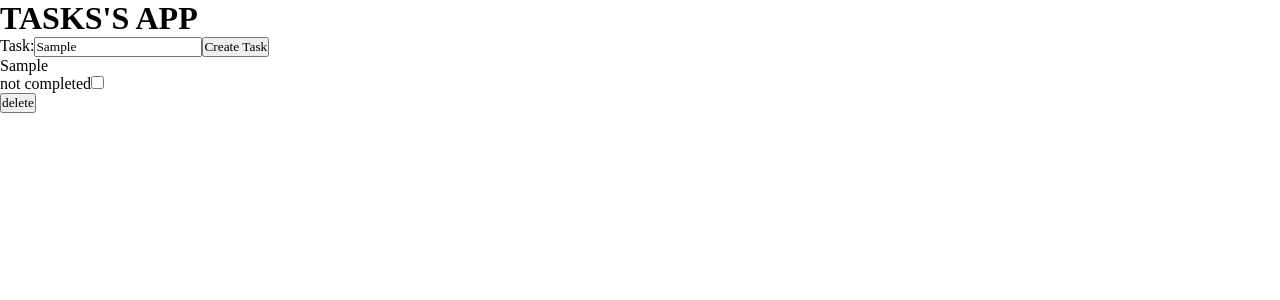
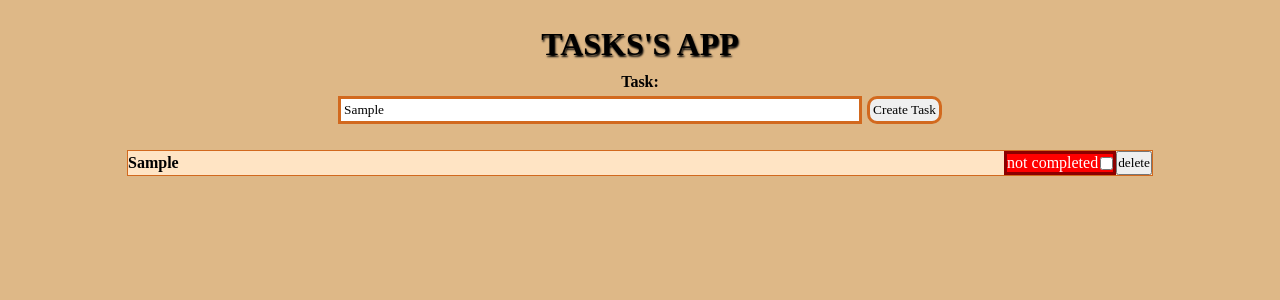
Before and after one commit to human-toilet/Tasks-App, a React (Create React App) app: page / in a window 1280 px wide. Both pictures are taken after typing "Sample" into the empty fields and a click on the button "Create Task". Shown: the top 300 px of the page. Built offline with nearby package versions, Linux system fonts and the light colour scheme.

Commit message:
final commit

```diff
--- a/src/App.css
+++ b/src/App.css
@@ -3,3 +3,8 @@
   padding: 0;
   font-family: cursive ;
 }
+
+.app{
+  background-color:burlywood;
+  min-height: 100vh;
+}
--- a/src/App.js
+++ b/src/App.js
@@ -7,8 +7,10 @@ import { TaskProvider } from './context/task';
 export function App() {
   return (
     <TaskProvider>
-      <HeaderTask />
-      <TaskList />
+      <div className='app'>
+        <HeaderTask />
+        <TaskList />
+      </div>
     </TaskProvider>
   );
 }
--- /dev/null
+++ b/src/assets/styles/HeaderTask.css
@@ -0,0 +1,57 @@
+.header-app{
+  display: flex;
+  flex-flow: column nowrap;
+  align-items: center;
+  justify-content: center;
+  min-height: 150px;
+  gap: 10px;
+}
+
+.head{
+  color: black;
+  text-shadow: 1px 2px 2px black;
+  user-select: none;
+}
+
+.header-form{
+  display: flex;
+  flex-direction: column;
+  gap: 5px;
+  width: 80%;
+}
+
+.header-input-button{
+  display: flex;
+  justify-content: center;
+  align-items: center;
+  gap: 0 5px;
+}
+
+.header-label-form{
+  color: black;
+  font-weight: 900;
+  user-select: none;
+  display: flex;
+  align-items: center;
+  justify-content: center;
+}
+
+.header-input{
+  padding: 3px;
+  display: flex;
+  align-items: center;
+  border: 3px solid chocolate;
+  width: 50%;
+}
+
+.create-task-button{
+  padding: 3px;
+  cursor: pointer;
+  border-radius: 10px;
+  border: 3px solid chocolate;
+}
+
+.create-task-button:hover{
+  background-color: black;
+  color: white;
+}
--- /dev/null
+++ b/src/assets/styles/TaskList.css
@@ -0,0 +1,69 @@
+.content{
+  display: flex;
+  align-items: center;
+  justify-content: center;
+}
+
+.task-list{
+  display: flex;
+  align-items: center;
+  justify-content: center;
+  flex-direction: column;
+  width: 80%;
+  gap: 5px;
+}
+
+.task{
+  display: flex;
+  justify-content: space-between;
+  align-items: center;
+  width: 100%;
+  background-color:bisque;
+  user-select: none;
+  border: 1px solid chocolate;
+}
+
+.task-name{
+  color: black;
+  font-weight: bold;
+}
+
+.task-handle{
+  display: flex;
+  justify-content: flex-end;
+  width: 25%;
+}
+
+.check-handle{
+  background-color: white;
+  display: flex;
+  align-items: center;
+  justify-content: center;
+  gap: 2px;
+  color: white;
+}
+
+.task-completed .check-handle{
+  background-color: green;
+  border: 3px solid darkgreen;
+}
+
+.not-task-completed .check-handle{
+  background-color: red;
+  border: 3px solid darkred;
+}
+
+.task-label-check{
+  display: flex;
+  align-items: center;
+  justify-content: center;
+}
+
+.task-delete-button{
+  cursor: pointer;
+}
+
+.task-delete-button:hover{
+  background-color: black;
+  color: white;
+}
--- a/src/components/HeaderTask.js
+++ b/src/components/HeaderTask.js
@@ -1,6 +1,7 @@
 //dependencias
 import { useId } from "react"
-import { useHeaderTask } from '../hooks/useHeaderTask';
+import { useHeaderTask } from '../hooks/useHeaderTask'
+import '../assets/styles/HeaderTask.css'
 
 //componente del header
 export function HeaderTask(){
@@ -20,14 +21,16 @@ export function HeaderTask(){
         >
           Task:
         </label>
+        <div className="header-input-button">
           <input
             id={taskId}
-          placeholder="TASK..."
+            placeholder="Ingress a task..."
             value={task}
             onChange={onChangeTask}
             className="header-input"
           />
           <button className="create-task-button">Create Task</button>
+        </div>
       </form>
     </header>
   )
--- a/src/components/TaskList.js
+++ b/src/components/TaskList.js
@@ -1,34 +1,28 @@
 //dependencias
-import { useId } from "react";
-import { useTask } from "../hooks/useTask";
+import { useTask } from "../hooks/useTask"
+import '../assets/styles/TaskList.css'
 
 //componente para manejar la lista de tareas
 export function TaskList(){
   const { tasks } = useTask()
   const { deleteTask, checkTask } = useTask()
-  const taskId = useId()
 
   return (
-    <main>
+    <main className="content">
       <ul className="task-list">
-        {tasks.map((task, index) => (
+        {tasks.map((task) => (
             <li
               key={task.id}
-              className='task'
+              className={`task ${task.completed ? 'task-completed' : 'not-task-completed'}`}
             >
-              <span className="task-name">{task.value}</span>
-              <div className={task.completed ? 'task-completed' : 'not-task-completed'}>
-              <label
-                htmlFor={taskId}
-                className="task-label-check"
-              >
-                {task.completed ? 'completed: ' : 'not completed'}
-              </label>
+              <p className="task-name">{task.value}</p>
+              <div className="task-handle">
+                <div className="check-handle">
+                  <label className="task-label-check">{task.completed ? 'completed: ' : 'not completed'}</label>
                   <input
                     type="checkbox"
-                onChange={() => checkTask(index)}
+                    onChange={() => checkTask(task.id)}
                     checked={task.completed}
-                id={taskId}
                     className="task-input-check"
                   />
                 </div>
@@ -38,6 +32,7 @@ export function TaskList(){
                 >
                   delete
                 </button>
+              </div>
             </li>
           ))}
       </ul>
--- a/src/context/task.js
+++ b/src/context/task.js
@@ -1,5 +1,5 @@
 //dependencias
-import { createContext, useState } from "react";
+import { createContext, useState } from "react"
 
 //contexto para manejar las tareas globalmente
 export const TaskContext = createContext()
@@ -19,8 +19,9 @@ export function TaskProvider ({ children }){
     setTasks([...tasks].filter((task) => task.id !== key))
   }
 
-  const checkTask = (index) => {
+  const checkTask = (key) => {
     const newTasks = [...tasks]
+    const index = tasks.findIndex((task) => task.id === key)
 
     newTasks[index] = {
       ...newTasks[index],
--- a/src/hooks/useTask.js
+++ b/src/hooks/useTask.js
@@ -1,6 +1,6 @@
 //dependencias
-import { useContext } from "react";
-import { TaskContext } from "../context/task";
+import { useContext } from "react"
+import { TaskContext } from "../context/task"
 
 //custom hook para consumir el contexto
 export function useTask(){
--- a/src/utils.js
+++ b/src/utils.js
@@ -1,3 +1,4 @@
+//dependencias
 import { v4 } from "uuid"
 
 export const getId = () => {
```
Lines whose indentation alone changed are shown as unchanged.
